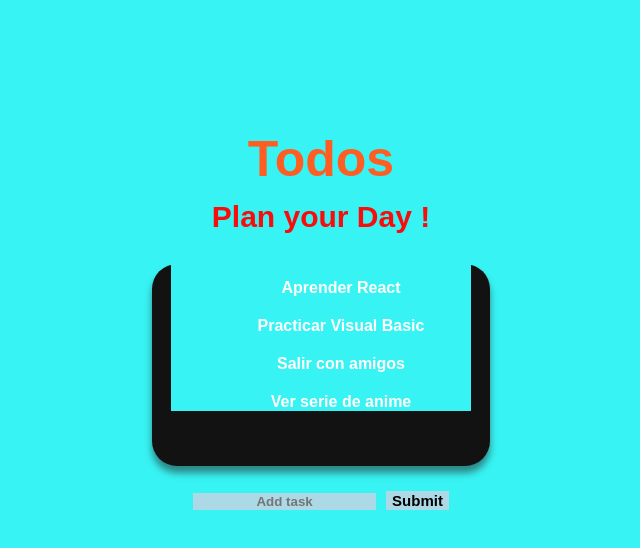
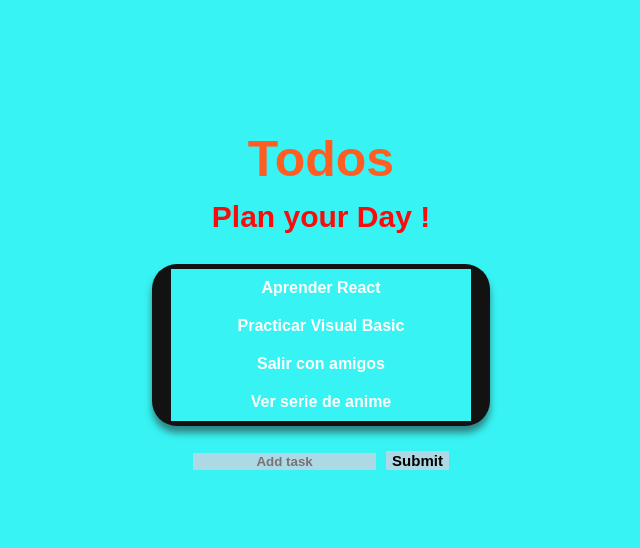
Before and after one commit to le4nnt0nn/first-react-project, a React (Create React App) app in the folder my-first-react/: page / in a window 1280 px wide. Shown: the top 548 px of the page, without its empty margins (319-959 px from the left). Built offline with nearby package versions, Linux system fonts and the light colour scheme; a web font is replaced by a local one.

Commit message:
components todoList : added margin auto and padding initial to ul

```diff
--- a/my-first-react/src/components/todoList.js
+++ b/my-first-react/src/components/todoList.js
@@ -2,10 +2,10 @@ import React from "react";
 
 const todos = ["Aprender React", "Practicar Visual Basic", "Salir con amigos", "Ver serie de anime"];
 
-const Todo = props => <li onClick={() => props.deleteTodo(props.todo)} style={{paddingTop: "20px", cursor:"pointer"}}>{props.todo}</li>;
+const Todo = props => <li onClick={() => props.deleteTodo(props.todo)} style={{padding: "10px 0 10px", cursor:"pointer"}}>{props.todo}</li>;
 
 const TodoList = props => (
-  <ul style={{marginTop: "-10px", marginBottom:"50px", listStyle: "none", textAlign: "center", justifyContent: "center"}}>
+  <ul style={{margin: "auto", listStyle: "none", textAlign: "center", justifyContent: "center",  padding: "initial"}}>
     {props.todos.map(todo => (
       <Todo todo={todo}
       key={todo}
```
